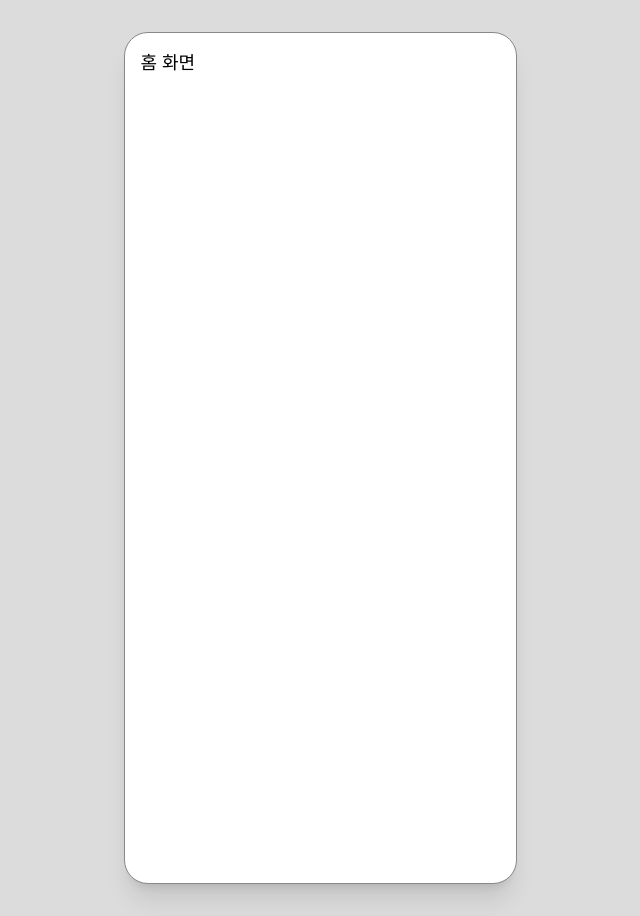
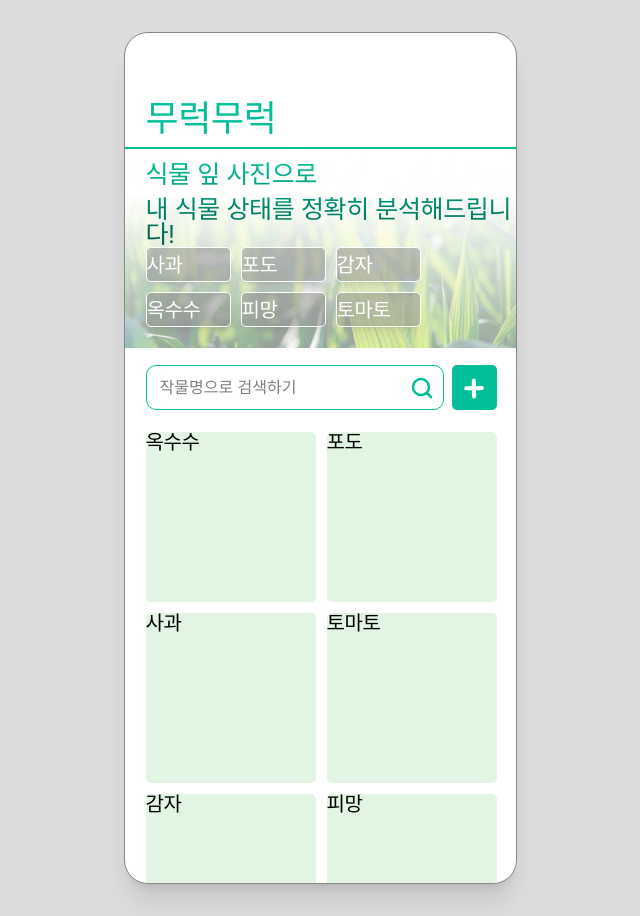
Before and after one commit to AI-Industry-Team4/Muluck-FE, a React (Vite) app: page / in a window 1280 px wide. Shown: the whole page, without its empty margins (320-960 px from the left). Built offline with nearby package versions, Linux system fonts and the light colour scheme; a web font is replaced by a local one.

Commit message:
Feat/#7/홈 화면 구현

```diff
--- a/src/features/home/pages/HomePage.jsx
+++ b/src/features/home/pages/HomePage.jsx
@@ -1,7 +1,59 @@
+import { Body18, Body20, H36, Head25, Sub10, Sub12, Sub14 } from '@/shared/typography'
+import Search from '@/shared/components/Search'
+import Banner from '@/assets/icons/banner_main.png'
+import Plus from '@/assets/icons/plus.svg'
+import PlantButton from '../components/PlantButton'
+import PlantFolder from '../components/PlantFolder'
+import camera from '@/assets/icons/camera.svg'
+import { useNavigate } from 'react-router-dom'
+
 export default function HomePage() {
+  const navigate = useNavigate()
   return (
-    <div className='p-4'>
-      <h1 className='text-lg font-om mb-4'>홈 화면</h1>
+    <div>
+      {/* 제목 */}
+      <div className='mt-[76px] ml-[21px] mb-[18px]'>
+        <H36 className='text-brand'>무럭무럭</H36>
+      </div>
+      {/* 배너 영역 */}
+      <div className='relative'>
+        <div className='absolute mt-[15px] ml-[21px] z-10 flex flex-col bg-linear-to-b from-[#01BF99] to-[#005947] text-transparent bg-clip-text gap-2.5'>
+          <Head25>식물 잎 사진으로</Head25>
+          <Head25>내 식물 상태를 정확히 분석해드립니다!</Head25>
+        </div>
+        <img src={Banner} alt='Banner_main' className='absolute border-t-2 border-brand' />
+        <div className='ml-[21px] mt-[100px] absolute z-10 flex gap-2.5'>
+          <PlantButton label={'사과'} onClick={() => navigate('/')} />
+          <PlantButton label={'포도'} onClick={() => navigate('/')} />
+          <PlantButton label={'감자'} onClick={() => navigate('/')} />
+        </div>
+        <div className='ml-[21px] mt-[145px] absolute z-10 flex gap-2.5'>
+          <PlantButton label={'옥수수'} onClick={() => navigate('/')} />
+          <PlantButton label={'피망'} onClick={() => navigate('/')} />
+          <PlantButton label={'토마토'} onClick={() => navigate('/')} />
+        </div>
+      </div>
+      {/* 검색바 영역 */}
+      <div className='flex mt-[236px] ml-[21px]'>
+        <Search label={'작물명으로 검색하기'} onClick={() => {}} size='small' />
+        <img src={Plus} alt={'plus'} className='ml-2' />
+      </div>
+      {/* 폴더 영역 */}
+      <div className='ml-[21px] mt-[22px]'>
+        <div className='flex gap-[11px]'>
+          <PlantFolder label={'옥수수'} />
+          <PlantFolder label={'포도'} />
+        </div>
+        <div className='flex gap-[11px] mt-[11px]'>
+          <PlantFolder label={'사과'} />
+          <PlantFolder label={'토마토'} />
+        </div>
+        <div className='flex gap-[11px] mt-[11px]'>
+          <PlantFolder label={'감자'} />
+          <PlantFolder label={'피망'} />
+        </div>
+      </div>
+      <img src={camera} alt='camera' className='mt-[70px] ml-[156px] mb-[70px] w-20 h-20' />
     </div>
   )
 }
```
